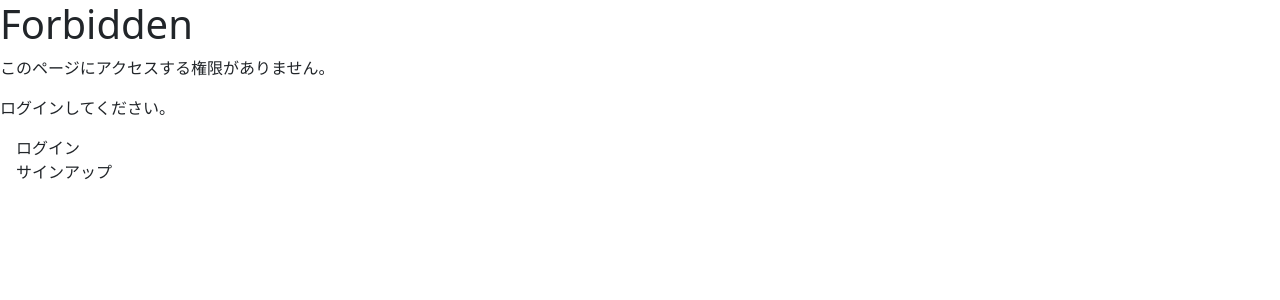
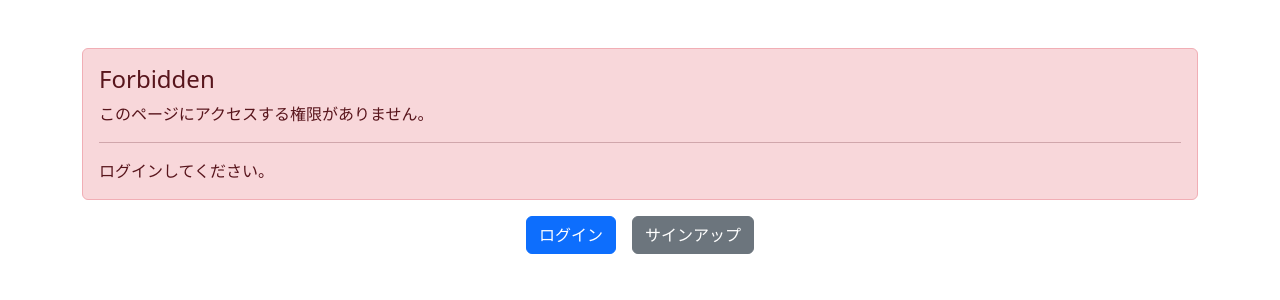
Before and after one commit to hirohiroto112607/ReClaim, a Django app: page /storeview/registerform/ in a window 1280 px wide. Shown: the top 300 px of the page. Run offline with Django 5.2, Linux system fonts and the light colour scheme; some libraries are stand-ins or nearby versions.

Commit message:
機能改善: フォームにファイルアップロードを追加し、メディアURLの設定を修正しました。また、更新フォームのタイトルを変更し、ログイン時のエラーメッセージを改善しました。

```diff
--- a/reclaim/reclaim/settings.py
+++ b/reclaim/reclaim/settings.py
@@ -16,7 +16,7 @@ from pathlib import Path
 # Build paths inside the project like this: BASE_DIR / 'subdir'.
 BASE_DIR = Path(__file__).resolve().parent.parent
 MEDIA_ROOT = BASE_DIR.joinpath('media')
-MEDIA_URL = '/media/'
+MEDIA_URL = 'media/'
 
 # Quick-start development settings - unsuitable for production
 # See https://docs.djangoproject.com/en/5.1/howto/deployment/checklist/
--- a/reclaim/storeview/views.py
+++ b/reclaim/storeview/views.py
@@ -30,13 +30,18 @@ def registerform(request):
     item_category_object_list = item_category.objects.all()
     item_instance = None
     if request.method == 'POST':
-        form = RegisterForm(request.POST, instance=item_instance)
+        form = RegisterForm(request.POST, request.FILES,
+                            instance=item_instance)
         if form.is_valid():
             item_instance = form.save()
             return redirect('storeview:index')
     else:
         form = RegisterForm()
-    return render(request, 'storeview/form.html', {'form': form, 'tag_object_list': tag_object_list, 'item_category_object_list': item_category_object_list})
+    return render(request, 'storeview/form.html', {
+        'form': form,
+        'tag_object_list': tag_object_list,
+        'item_category_object_list': item_category_object_list
+    })
 
 
 def detail_item_view(request, pk):
@@ -53,9 +58,8 @@ def update_item_view(request, pk):
         form = RegisterForm(request.POST, request.FILES,
                             instance=item_instance)
         if form.is_valid():
-            print(form)
-            item_instance = form.save()
-            return redirect('storeview:detail', pk=item_instance.pk)
+            form.save()
+            return redirect('storeview:index')
     else:
         form = RegisterForm(instance=item_instance)
 
@@ -74,12 +78,13 @@ def overview(request):
 
 def AiGenerate(request, pk):
     item_instance = get_object_or_404(item, pk=pk)
-    # print(item_instance.item_keyword)
+    print(item_instance.item_keyword)
     tag_object_list = tag.objects.all()
     item_category_object_list = item_category.objects.all()
     gen = None  # ここで初期化
 
     if request.method == 'POST':
+        print("POST")
         form = RegisterForm(request.POST, request.FILES,
                             instance=item_instance)
         if form.is_valid():
@@ -87,12 +92,14 @@ def AiGenerate(request, pk):
             return redirect('storeview:detail', pk=obj.pk)
     else:
         form = RegisterForm(instance=item_instance)
-        if item_instance.item_keyword is None or item_instance.item_keyword == "":
+        if (item_instance.item_keyword == "None") or (item_instance.item_keyword == ""):
             response = GenAi.generate_by_image_path(
                 image_path=item_instance.item_image)
             gen = response
+            print("if None")
         else:
             gen = item_instance.item_keyword
+        print("gen="+gen)
         return render(request, 'storeview/AiGenerate.html', {
             'item_instance': item_instance,
             'gen': gen,
--- a/reclaim/templates/storeview/base.html
+++ b/reclaim/templates/storeview/base.html
@@ -4,12 +4,11 @@
 <html lang="ja-JP">
   <head>
     <meta charset="UTF-8" />
-    <meta name="viewport" content="width=device-width, initial-scale=1.0" http-equiv="Content-type" content="text/html; charset=utf-8" />
-    <link rel="icon" href="#" />
+    <meta http-equiv="Content-type" content="text/html; charset=utf-8" name="viewport" content="width=device-width, initial-scale=1.0" />
     <link href="{% static 'css/styles.css' %}" rel="stylesheet" />
     <link rel="icon" href="{% static 'images/favicon.ico' %}" />
+    {% bootstrap_javascript %}
     {% bootstrap_css %}
-    {% bootstrap_javascript %}
     <title>
       {% block title %}
 
@@ -31,29 +30,33 @@
             <form action="{% url 'accounts:logout' %}" method="post">
               {% csrf_token %}
               <a class="nav-link mx-3" href="#" onclick="this.closest('form').submit();return false;">ログアウト</a>
+              {% comment %} <a class="nav-link mx-3 logout-link" href="#">ログアウト</a> {% endcomment %}
             </form>
+          </div>
         </nav>
-        {% else %}
-          <h1>Forbidden</h1>
-          <p>このページにアクセスする権限がありません。</p>
-          <p>店舗用アカウントでログインしてください。</p>
-            <a class="btn btn-primary" href="{% url 'accounts:login' %}?next={{ request.path }}">ログイン</a>
-            <a class="btn btn-secondary" href="{% url 'accounts:signup' %}?next={{ request.path }}">サインアップ</a>
-        {% endif %}
-      </nav>
-      {% if user.is_store or user.is_superuser %}
         {% block body %}
 
         {% endblock %}
       {% endif %}
     {% else %}
-      <h1>Forbidden</h1>
+      <div class="container mt-5">
+        <div class="alert alert-danger" role="alert">
+          <h4 class="alert-heading">Forbidden</h4>
           <p>このページにアクセスする権限がありません。</p>
-      <p>ログインしてください。</p>
-      <a class="nav-link mx-3" href="{% url 'accounts:login' %}?next={{ request.path }}">ログイン</a>
-      <a class="nav-link mx-3" href="{% url 'accounts:signup' %}?next={{ request.path }}">サインアップ</a>
+          <hr />
+          <p class="mb-0">ログインしてください。</p>
+        </div>
+        <div class="d-flex justify-content-center mt-3">
+          <a class="btn btn-primary mx-2" href="{% url 'accounts:login' %}?next={{ request.path }}">ログイン</a>
+          <a class="btn btn-secondary mx-2" href="{% url 'accounts:signup' %}?next={{ request.path }}">サインアップ</a>
+        </div>
+      </div>
     {% endif %}
-
+    <script>
+      document.querySelector('.logout-link').addEventListener('click', function(event) {
+        event.preventDefault();
+        this.closest('form').submit();
+      });
+    </script>
   </body>
-
 </html>
--- a/reclaim/templates/storeview/form.html
+++ b/reclaim/templates/storeview/form.html
@@ -10,7 +10,7 @@
   <h1 class="py-2 mx-3">落とし物登録フォーム</h1>
 
   {{ form.errors }}
-  <form method="post" class="mx-3">
+  <form method="post" enctype="multipart/form-data" class="mx-3">
     {% csrf_token %}
 
     <div class="mb-3">
```
Also changed, not shown: reclaim/templates/storeview/upd-form.html (+6 -5 lines), reclaim/media/images/2133051906033-22254UF.jpg (added), reclaim/media/images/2133051906033-22254UF_EzNzPEF.jpg (added). Lines whose indentation alone changed are shown as unchanged.
